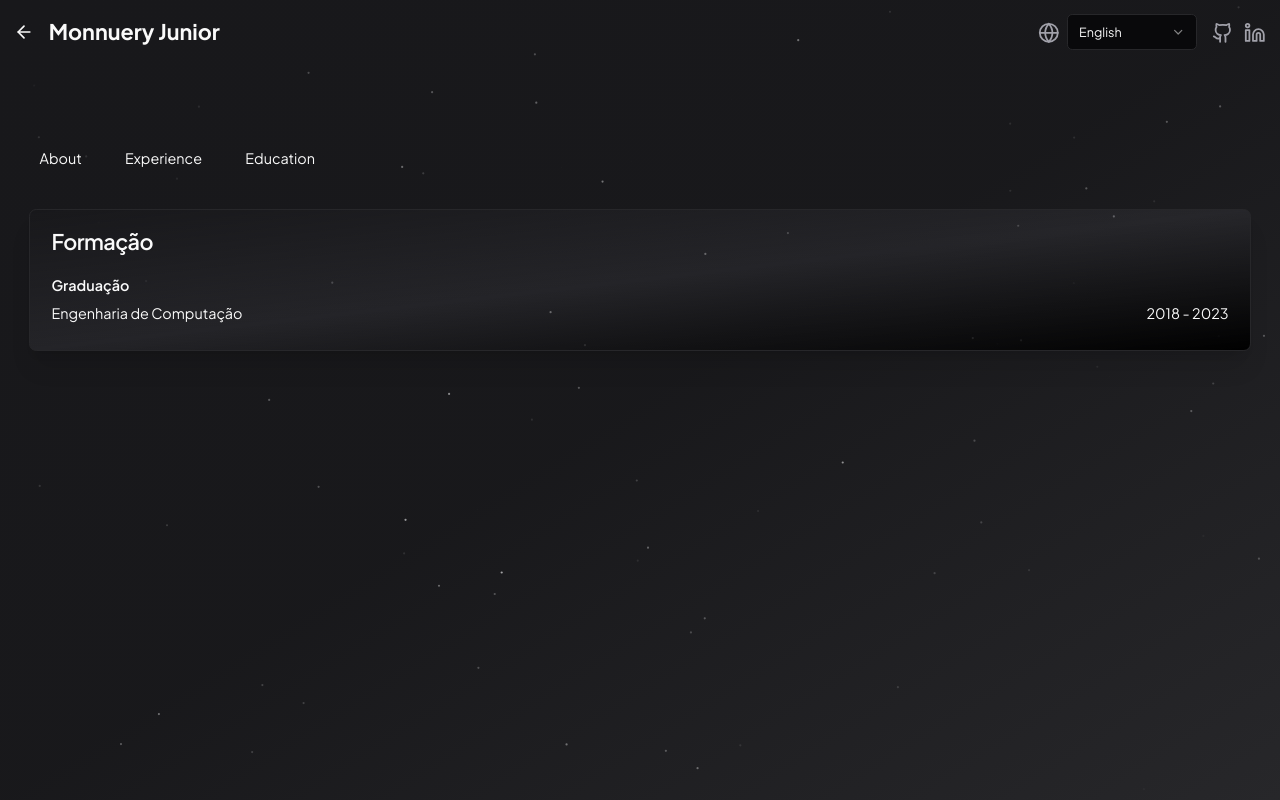
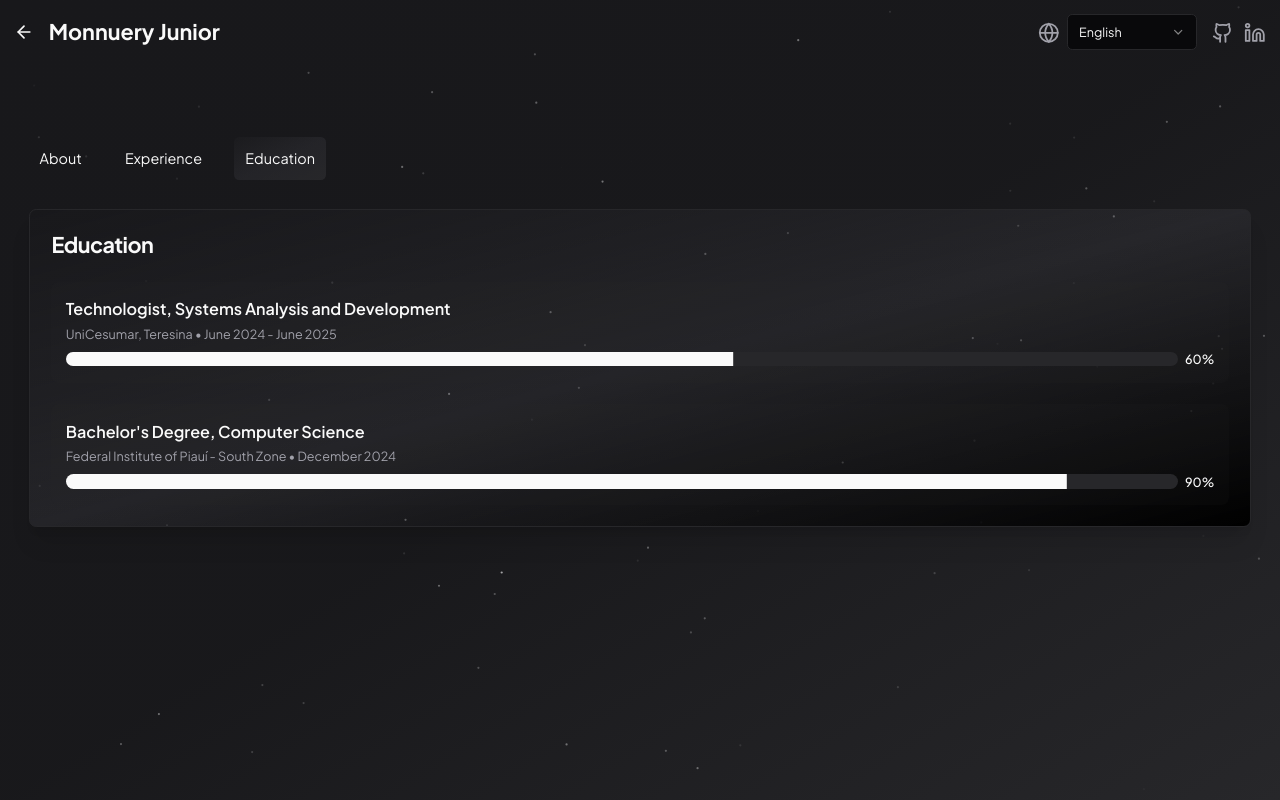
Before and after one commit to santozxy/portfolio-app, a Next.js app: page /en/education in a window 1280 px wide. Built offline with nearby package versions, Linux system fonts and the light colour scheme.

Commit message:
:sparkles: feat: Translate page education

```diff
--- a/src/app/[locale]/(portfolio)/education/page.tsx
+++ b/src/app/[locale]/(portfolio)/education/page.tsx
@@ -1,23 +1,46 @@
-import { Progress } from "@radix-ui/react-progress";
+import { Progress } from "@/components/ui/progress";
 import React from "react";
 import { Card, CardHeader, CardTitle, CardContent } from "@/components/ui/card";
+import { useTranslations } from "next-intl";
 
 export default function Education() {
+  const t = useTranslations("education");
+  const educations = [
+    {
+      title: t("degree1.title"),
+      institution: t("degree1.institution"),
+      period: t("degree1.period"),
+      progress: 60,
+    },
+    {
+      title: t("degree2.title"),
+      institution: t("degree2.institution"),
+      period: t("degree2.period"),
+      progress: 90,
+    },
+  ];
+
   return (
-    <Card >
+    <Card>
       <CardHeader>
-        <CardTitle>Formação</CardTitle>
+        <CardTitle className="text-2xl font-bold">{t("title")}</CardTitle>
       </CardHeader>
       <CardContent>
-        <h4 className="font-semibold mb-2">Graduação</h4>
-        <ul className="space-y-2">
-          <li>
-            <div className="flex justify-between mb-1">
-              <span>Engenharia de Computação</span>
-              <span>2018 - 2023</span>
-            </div>
-            <Progress value={80} className="w-full" />
-          </li>
+        <ul className="space-y-6">
+          {educations.map((education, index) => (
+            <li key={index} className="bg-secondary/10 rounded-lg p-4">
+              <h4 className="text-lg font-semibold mb-1">{education.title}</h4>
+              <p className="text-sm text-muted-foreground mb-2">
+                {education.institution} • {education.period}
+              </p>
+              <div className="flex items-center gap-2">
+                <Progress value={education.progress} className="flex-grow" />
+                <span className="text-sm font-medium">
+                  {education.progress}%
+                </span>
+              </div>
+            </li>
+          ))}
         </ul>
       </CardContent>
     </Card>
--- a/src/components/nav.tsx
+++ b/src/components/nav.tsx
@@ -13,7 +13,7 @@ export function Nav() {
       href: "/experience",
       text: locale === "en" ? "Experience" : "Experiência",
     },
-    { href: "/education", text: locale === "en" ? "Education" : "Educação" },
+    { href: "/education", text: locale === "en" ? "Education" : "Formação" },
   ];
   const active =
     "bg-gradient-to-tl from-zinc-800 via-zinc-600/20 to-zinc-800/20 hover:animate-pulse";
@@ -24,7 +24,7 @@ export function Nav() {
           key={link.href}
           href={link.href}
           className={`flex items-center gap-4 text-center animate-fade-in duration-500  hover:text-zinc-300 p-3 rounded-md ${
-            path === link.href ? active : ""
+            path.includes(link.href) ? active : ""
           }`}
         >
           <h2>{link.text}</h2>
```
